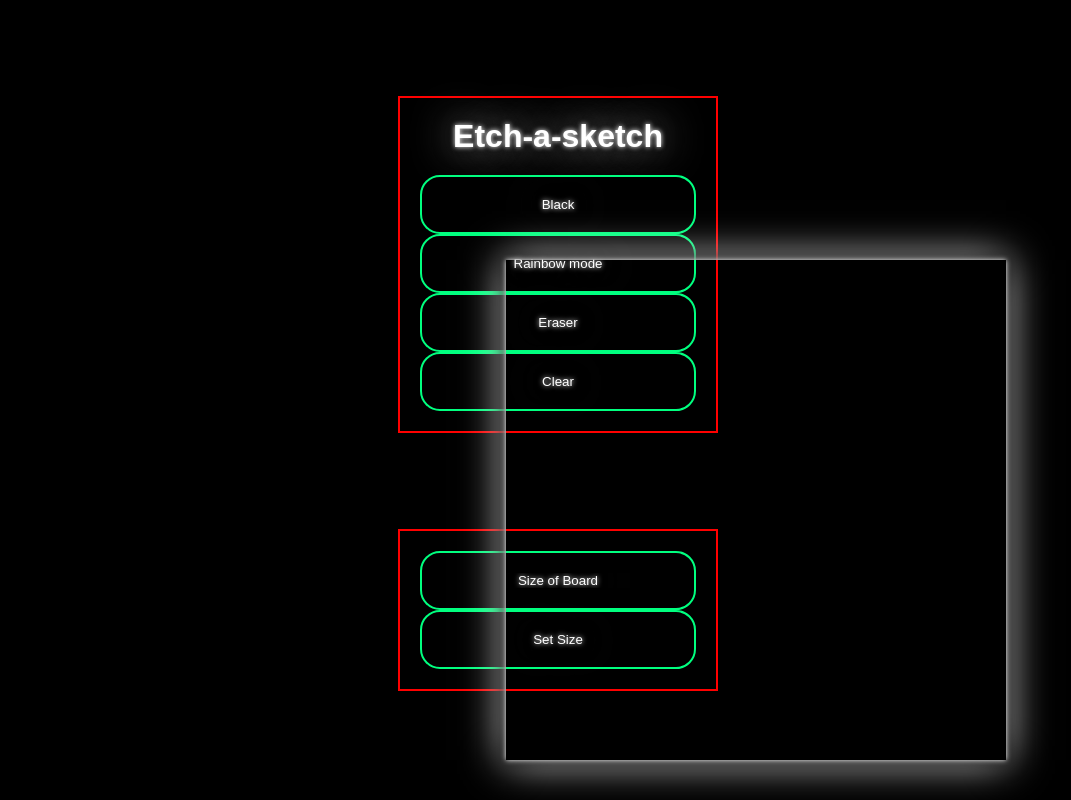
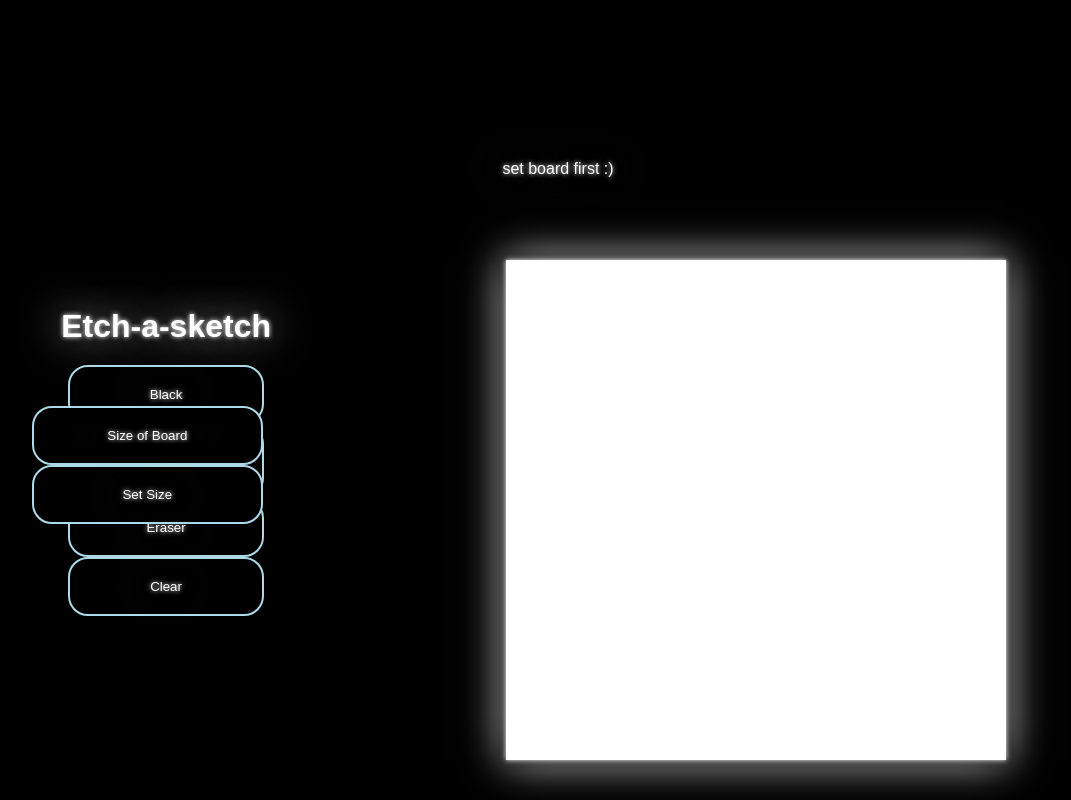
Before and after one commit to tylernpc/etch-a-sketch, a plain HTML site: page index.html in a window 1280 px wide. Shown: the whole page, without its empty margins (82-1153 px from the left). Drawn offline with Linux system fonts and the light colour scheme.

Commit message:
Finished for now

```diff
--- a/index.html
+++ b/index.html
@@ -31,6 +31,8 @@
             <button>Set Size</button>
         </div>
     </div>
+
+    <p class="notify">set board first :)</p>
 </body>
 <script src="index.js"></script>
 
--- a/style.css
+++ b/style.css
@@ -15,9 +15,20 @@ body {
     padding-top: 20px;
 }
 
+.hero-section {
+    position: absolute;
+    top: 24%;
+    right: 30%;
+}
+
+.board-logic {
+    position: absolute;
+    bottom: 20%;
+    right: 34%;
+}
+
 .hero-section, .board-logic {
     display: flex;
-    border: solid red 2px;
     margin: 6em 30em;
     flex-direction: column;
 }
@@ -25,7 +36,11 @@ body {
 .content {
     display: flex;
     flex-direction: column;
-    padding: 20px;
+    padding: 20px 70px 0px 70px;
+}
+
+.content button {
+    padding: 20px 70px;
 }
 
 .board {
@@ -37,7 +52,7 @@ body {
     display: grid;
     box-shadow: 0px 0px 5px rgb(255, 255, 255), 0px 0px 20px rgb(0, 0, 0), 0px 0px 40px rgb(255, 255, 255);
     margin: 20px 0px;
-    /* background-color: white; */
+    background-color: white;
 }
 
 .board-logic {
@@ -46,12 +61,17 @@ body {
 
 button, input {
     background-color: black;
-    border: solid springgreen 2px;
+    border: solid lightblue 2px;
     border-radius: 20px;
-    padding: 20px;
+    padding: 20px 25px;
     color: white;
+    cursor: pointer;
 }
 
 ::placeholder {
     color: white;
 }
+
+.notify {
+    margin-top: 10em;
+}
```
